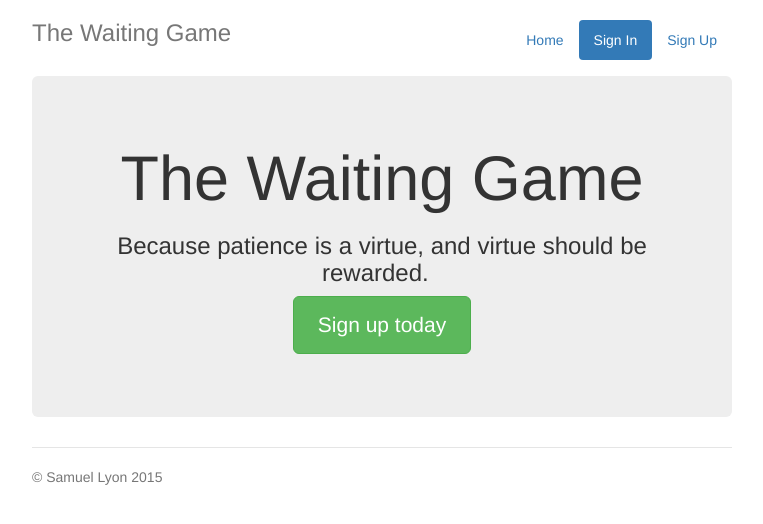
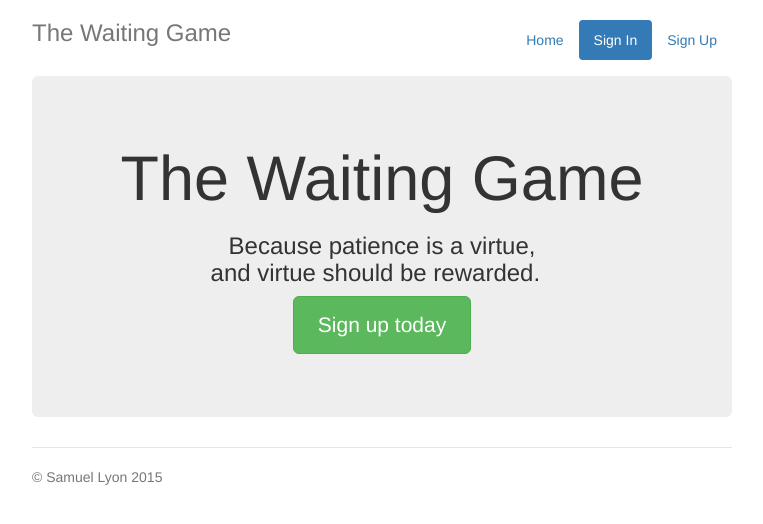
Before and after one commit to samblyon/twg, a Flask app: page / in a window 1280 px wide. Shown: the top 524 px of the page, without its empty margins (258-1021 px from the left). Run offline with Flask 2, Linux system fonts and the light colour scheme; some libraries are stand-ins or nearby versions.

Commit message:
cutting out some formatting3

```diff
--- a/templates/index.html
+++ b/templates/index.html
@@ -25,14 +25,14 @@
 
 		<div class="jumbotron">
 			<h1>The Waiting Game</h1>
-			<h3>Because patience is a virtue, and virtue should be rewarded. &nbsp;</h3>
+			<h3>Because patience is a virtue, <br>and virtue should be rewarded. &nbsp;</h3>
 			<p><a class="btn btn-lg btn-success" href="showSignUp" role="button">Sign up today</a>
 			</p>
 		</div>
 
 
 		<footer class="footer">
-			<p>&copy; Samuel Lyon 2015</p>
+			<p class="text-muted">&copy; Samuel Lyon 2015</p>
 		</footer>
 
 	</div>
```
Also changed, not shown: 1 other file.
